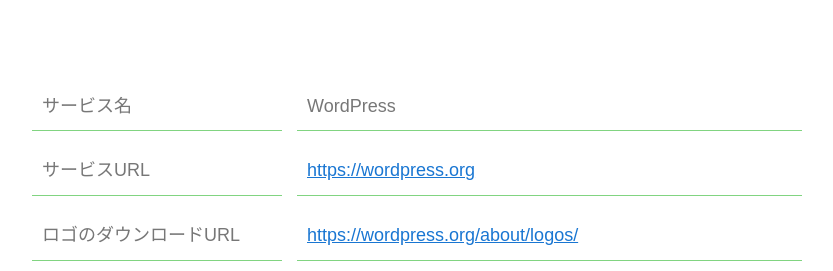
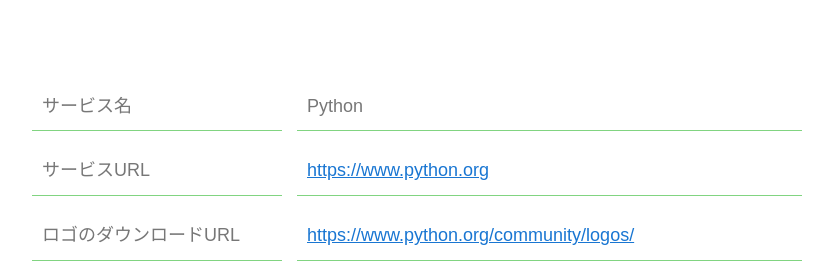
Before and after one commit to AkimeAki/LogoHiroba, an Astro site: page /python in a window 1280 px wide. Shown: the part 529-800 px from the top of the page, without its empty margins (223-1056 px from the left). Built offline with nearby package versions, Linux system fonts and the light colour scheme; Astro itself is replaced by a stand-in of ours.

Commit message:
Python追加

```diff
--- a/src/content/logo/python.md
+++ b/src/content/logo/python.md
@@ -1,6 +1,6 @@
 ---
-name: "WordPress"
-url: "https://wordpress.org"
-downloadUrl: "https://wordpress.org/about/logos/"
-termsUrl: "https://wordpressfoundation.org/trademark-policy/"
+name: "Python"
+url: "https://www.python.org"
+downloadUrl: "https://www.python.org/community/logos/"
+termsUrl: "https://www.python.org/community/logos/"
 ---
```
